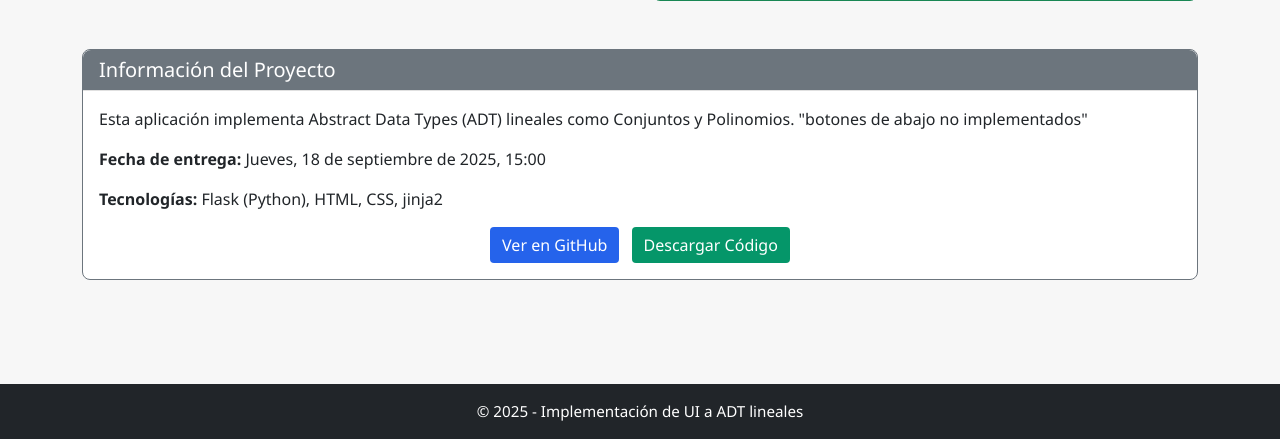
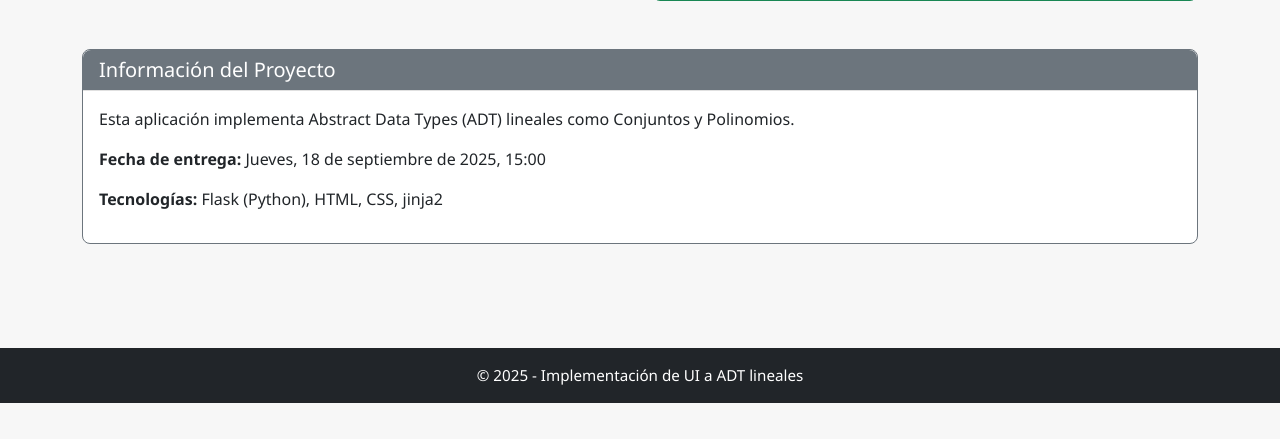
Before and after one commit to JoseC2005/INF220-2025, a Flask app: page / in a window 1280 px wide. Shown: the part 669-1108 px from the top of the page. After the commit the page ends 1072 px from the top, so only its background shows below. Run offline with Flask 3, Linux system fonts and the light colour scheme.

Commit message:
solucion de botones no implementados

```diff
--- a/proyectos/UI_ADT_lineales/app/templates/index.html
+++ b/proyectos/UI_ADT_lineales/app/templates/index.html
@@ -138,12 +138,11 @@
                 <h5 class="mb-0">Información del Proyecto</h5>
             </div>
             <div class="card-body">
-                <p>Esta aplicación implementa Abstract Data Types (ADT) lineales como Conjuntos y Polinomios. "botones de abajo no implementados"</p>
+                <p>Esta aplicación implementa Abstract Data Types (ADT) lineales como Conjuntos y Polinomios. </p>
                 <p><strong>Fecha de entrega:</strong> Jueves, 18 de septiembre de 2025, 15:00</p>
                 <p><strong>Tecnologías:</strong> Flask (Python), HTML, CSS, jinja2</p>
                 <div class="text-center mt-3">
-                    <a href="#" class="btn btn-primary me-2">Ver en GitHub</a>
-                    <a href="#" class="btn btn-success">Descargar Código</a>
+
                 </div>
             </div>
         </div>
```
